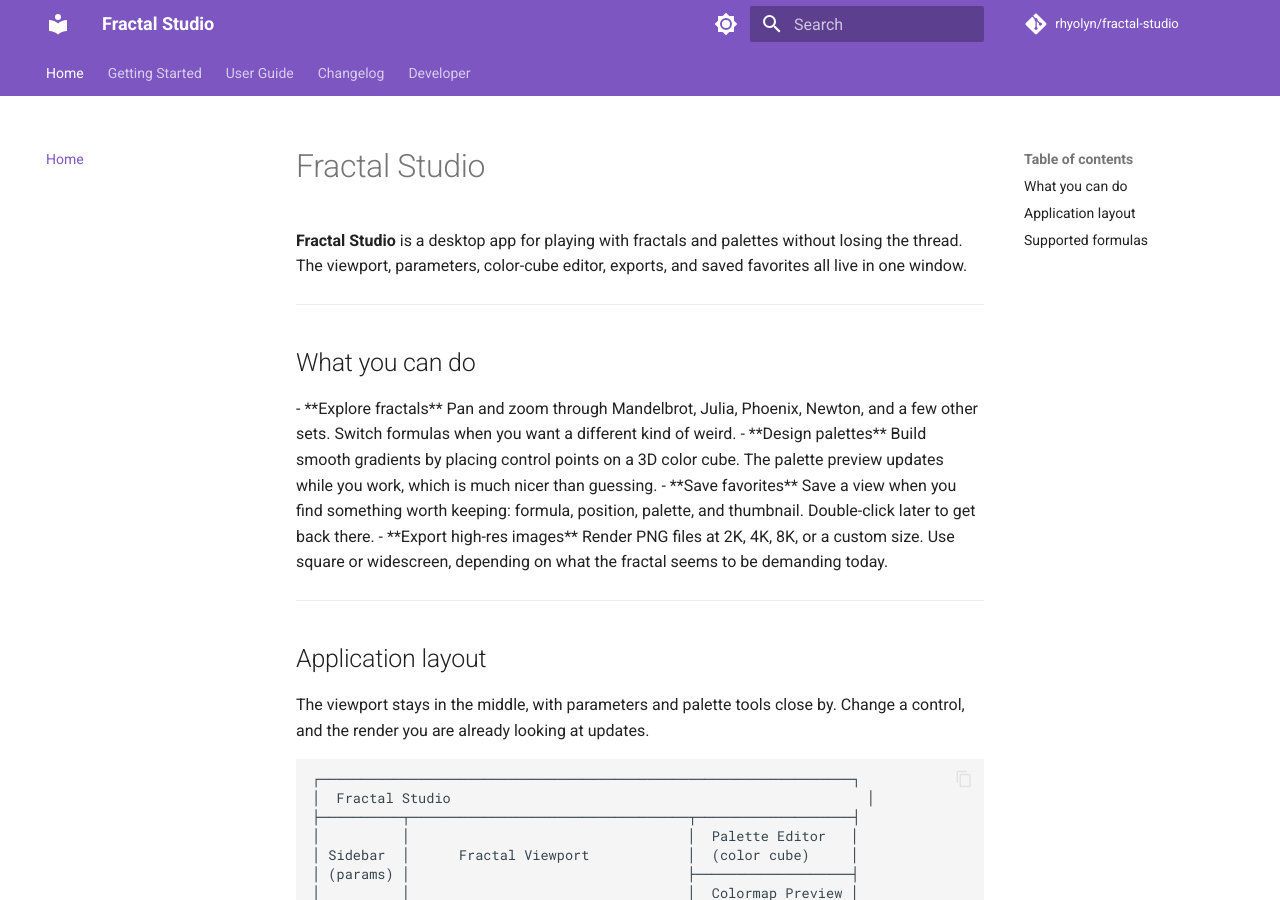
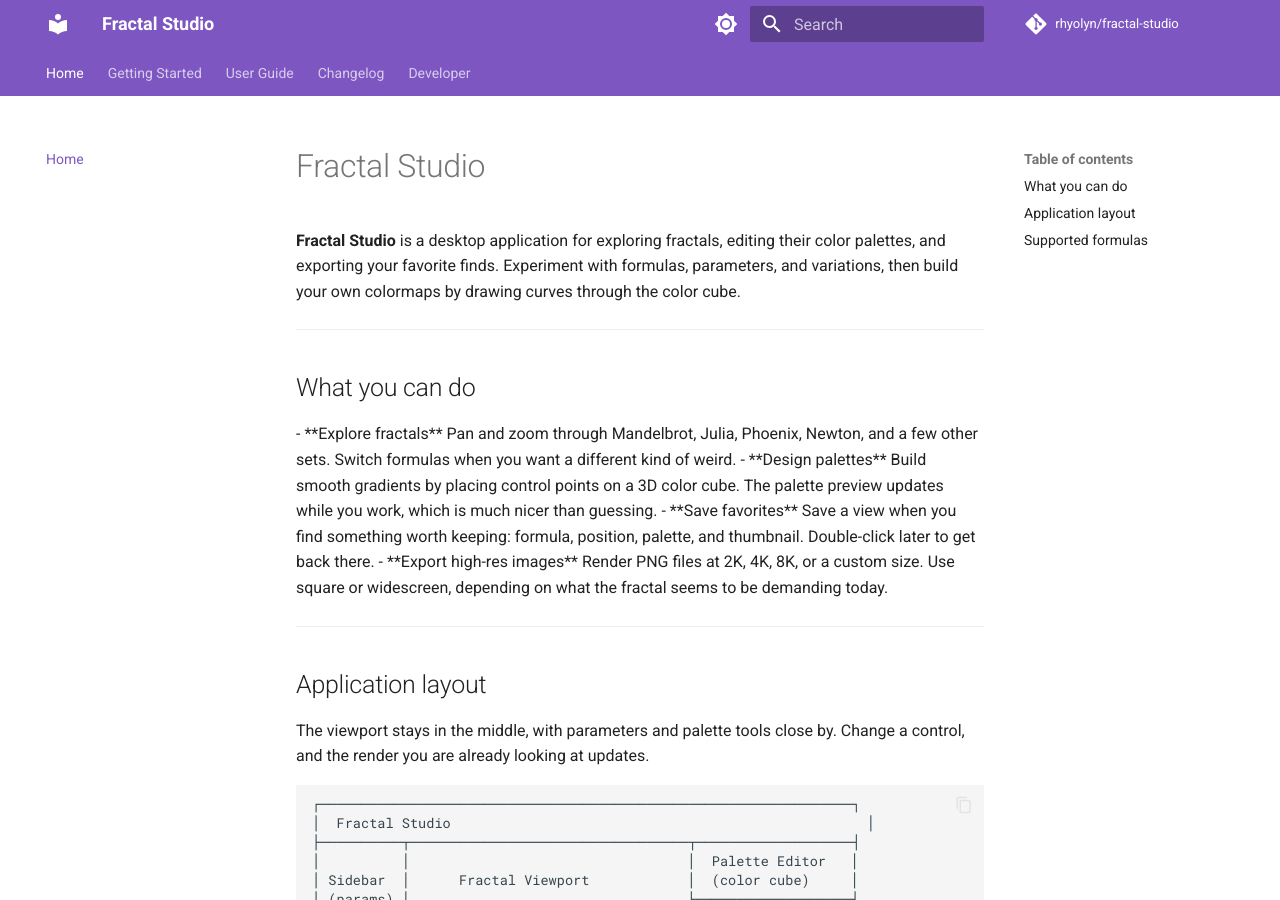
Before and after one commit to rhyolyn/fractal-studio, an MkDocs documentation site: the page built from docs/index.md, in a window 1280 px wide and 900 px high. Built offline with MkDocs 1.6.1 and Material for MkDocs 9.7.7, drawn with Linux system fonts in a browser that asks for light colours; comment, search, counter and statistics services are not loaded.

Commit message:
Update home page introduction

```diff
--- a/docs/index.md
+++ b/docs/index.md
@@ -1,6 +1,6 @@
 # Fractal Studio
 
-**Fractal Studio** is a desktop app for playing with fractals and palettes without losing the thread. The viewport, parameters, color-cube editor, exports, and saved favorites all live in one window.
+**Fractal Studio** is a desktop application for exploring fractals, editing their color palettes, and exporting your favorite finds. Experiment with formulas, parameters, and variations, then build your own colormaps by drawing curves through the color cube.
 
 ---
 
--- a/pages/index.html
+++ b/pages/index.html
@@ -34,7 +34,7 @@
       <span class="idx">DESKTOP · PYTHON + RUST</span>
     </div>
     <h1>Explore fractals.<br><span class="line2">Tinker with color.</span></h1>
-    <p class="lead">Fractal Studio is a desktop app for playing with fractals and palettes without losing the thread. The viewport, parameters, color-cube editor, exports, and saved favorites all live in one window.</p>
+    <p class="lead">Fractal Studio is a desktop application for exploring fractals, editing their color palettes, and exporting your favorite finds. Experiment with formulas, parameters, and variations, then build your own colormaps by drawing curves through the color cube.</p>
     <div class="hero-actions">
       <a href="getting-started.html" class="btn btn-primary">Get started →</a>
       <a href="https://github.com/rhyolyn/fractal-studio" class="btn btn-ghost">View source</a>
```
